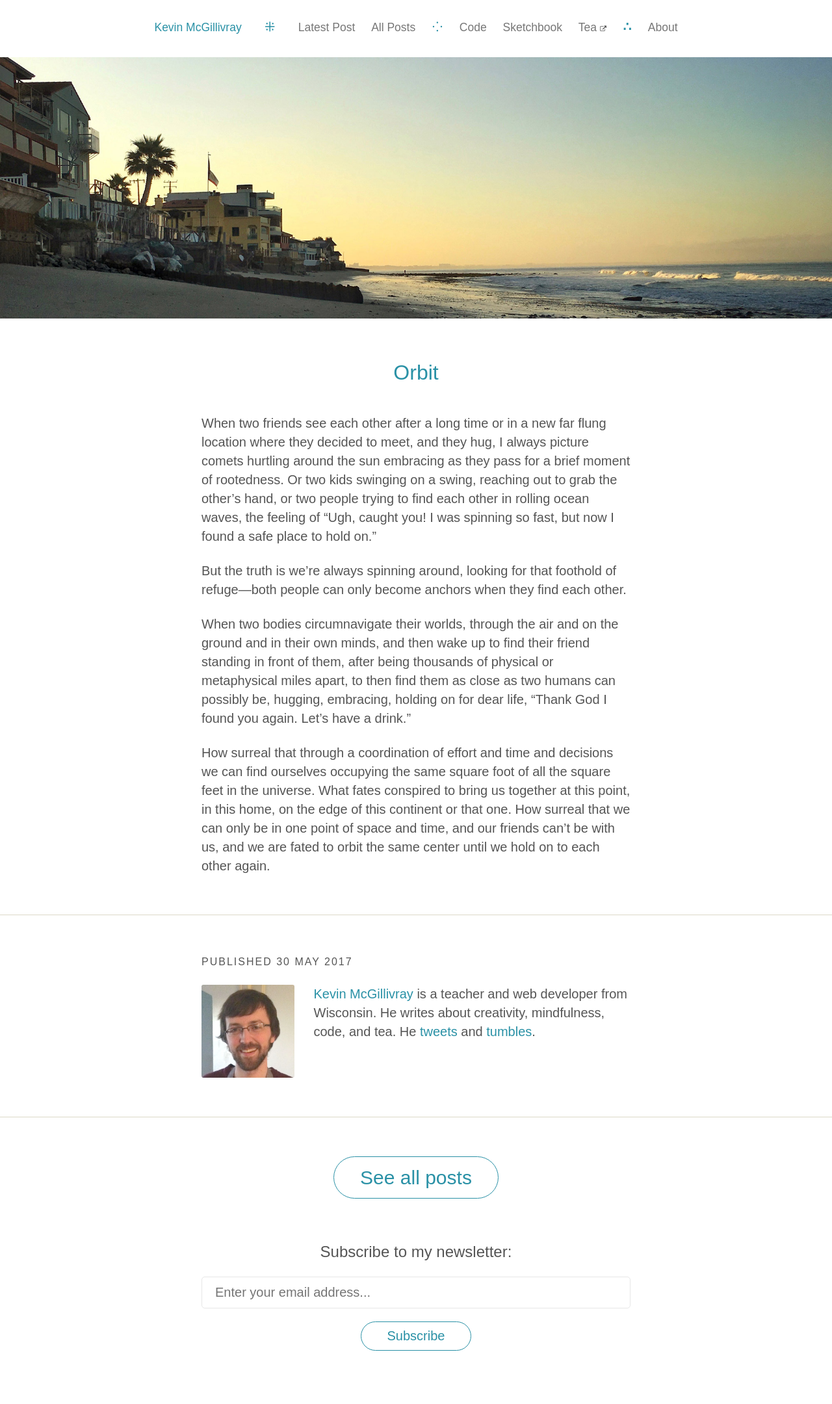
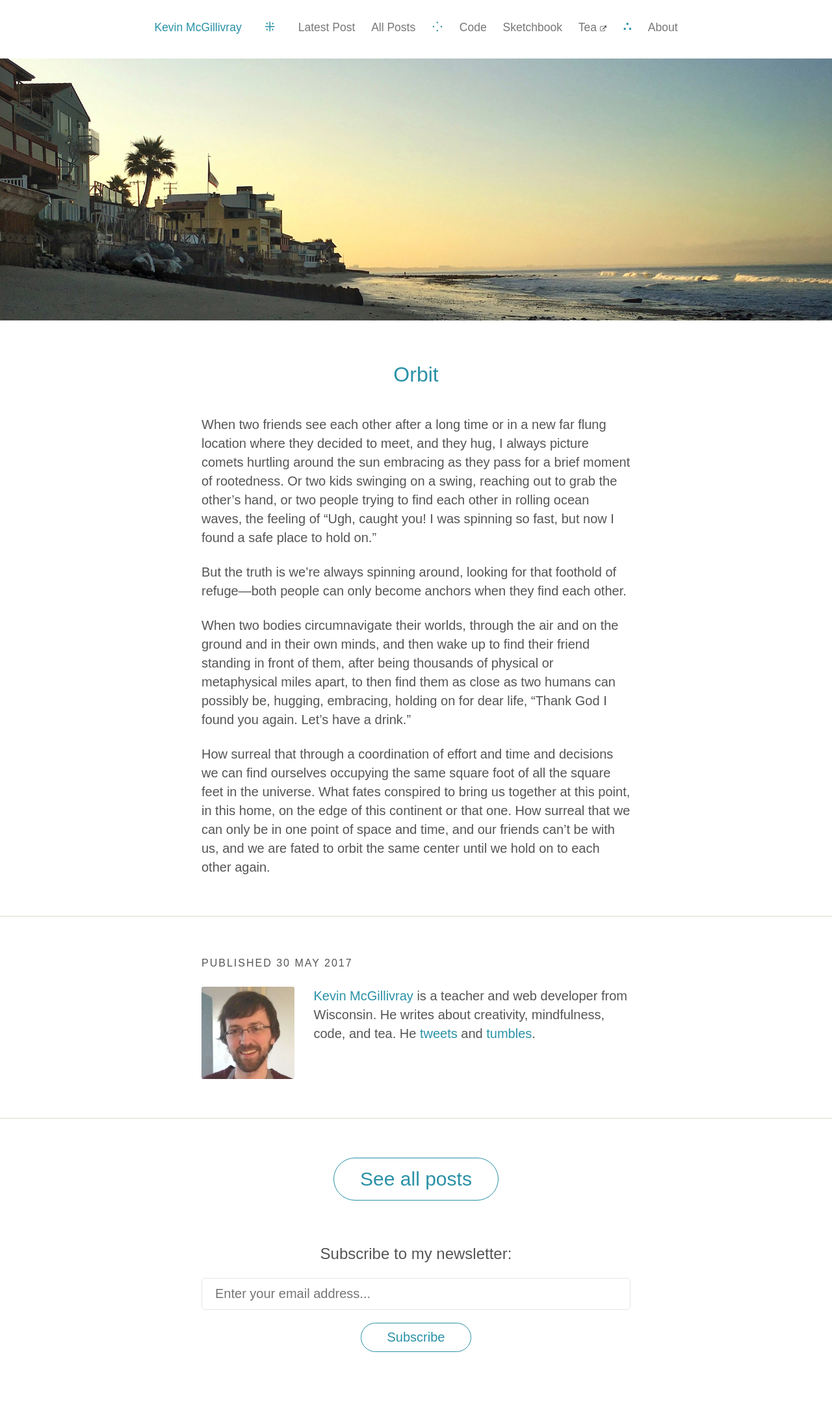
Before and after one commit to kmcgillivray/kmcgillivray.github.io, a Jekyll site: the page built from index.html, in a window 1280 px wide. Shown: the whole page at 65% size. Built offline with Jekyll 4.4.1, drawn with Linux system fonts in a browser that asks for light colours; nearby versions of some CDN libraries.

Commit message:
Fix navigation spacing

```diff
--- a/_includes/navigation.html
+++ b/_includes/navigation.html
@@ -1,7 +1,7 @@
-<nav class="menu tc ph3">
+<nav class="menu tc ph3 pb3">
     <h1 class="dib f6 ph2"><a href="/">{{ site.title }}</a></h1>
     <span class="db dib-ns main ph3"><span class="dn di-ns">⁜</span></span>
-  	<ul class="dib list pl0 f6">
+  	<ul class="dib list pl0 mv0 f6">
       <li class="dib ph2">
         <a class="gray" href="/">Latest Post</a>
       </li>
@@ -10,7 +10,7 @@
 			</li>
     </ul>
     <span class="db dib-ns main ph2"><span class="dn di-ns">⁘</span></span>
-    <ul class="dib list pl0 f6">
+    <ul class="dib list pl0 mv0 f6">
 			<li class="dib ph2">
 				<a class="gray" href="/code">Code</a>
 			</li>
@@ -22,7 +22,7 @@
   		</li>
     </ul>
     <span class="db dib-ns main ph2 b"><span class="dn di-ns">∴</span></span>
-    <ul class="dib list pl0 f6">
+    <ul class="dib list pl0 mv0 f6">
   		<li class="dib ph2">
   			<a class="gray" href="/about">About</a>
   		</li>
```
